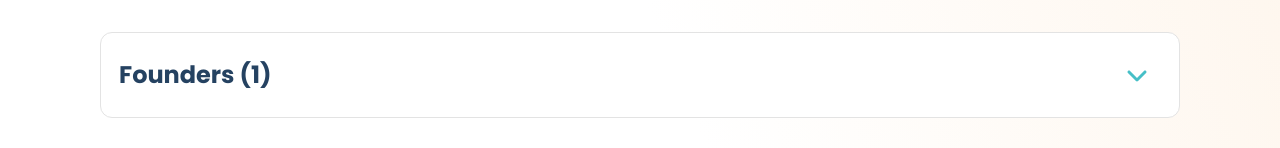
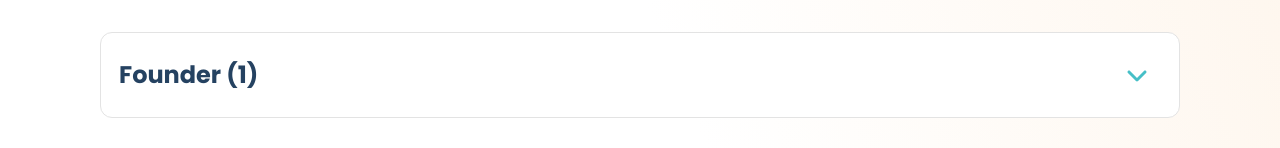
Before and after one commit to kickback-space/SSR-main-landing-page, a Next.js app: page / in a window 1280 px wide. Shown: the part 5665-5813 px from the top of the page. Built offline with nearby package versions, Linux system fonts and the light colour scheme.

Commit message:
update text

```diff
--- a/components/according/accordion.module.scss
+++ b/components/according/accordion.module.scss
@@ -51,6 +51,7 @@
     width: 32px;
     height: 32px;
     position: relative;
+    margin-left: 24px;
     @include desktop {
       width: 48px;
       height: 48px;
--- a/components/team/index.js
+++ b/components/team/index.js
@@ -212,7 +212,7 @@ function Team() {
           </div>
           <div className={styles.questionItem}>
             <Accordion
-              title={`Founders (${founder.length})`}
+              title={`Founder (${founder.length})`}
               toggleAccordion={updateStateAccordion}
               active={indexActive === 4}
               indexAccordion={4}
```
